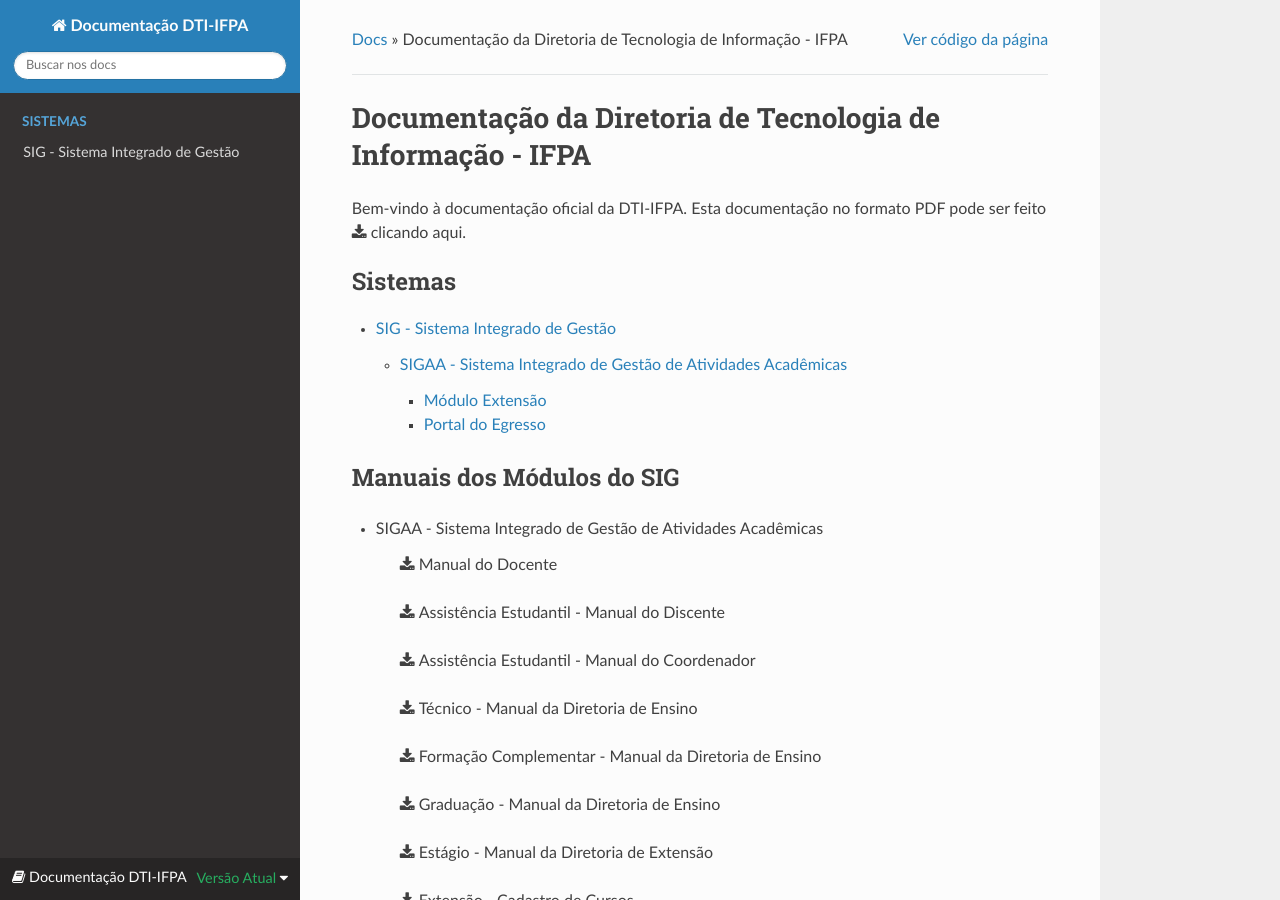
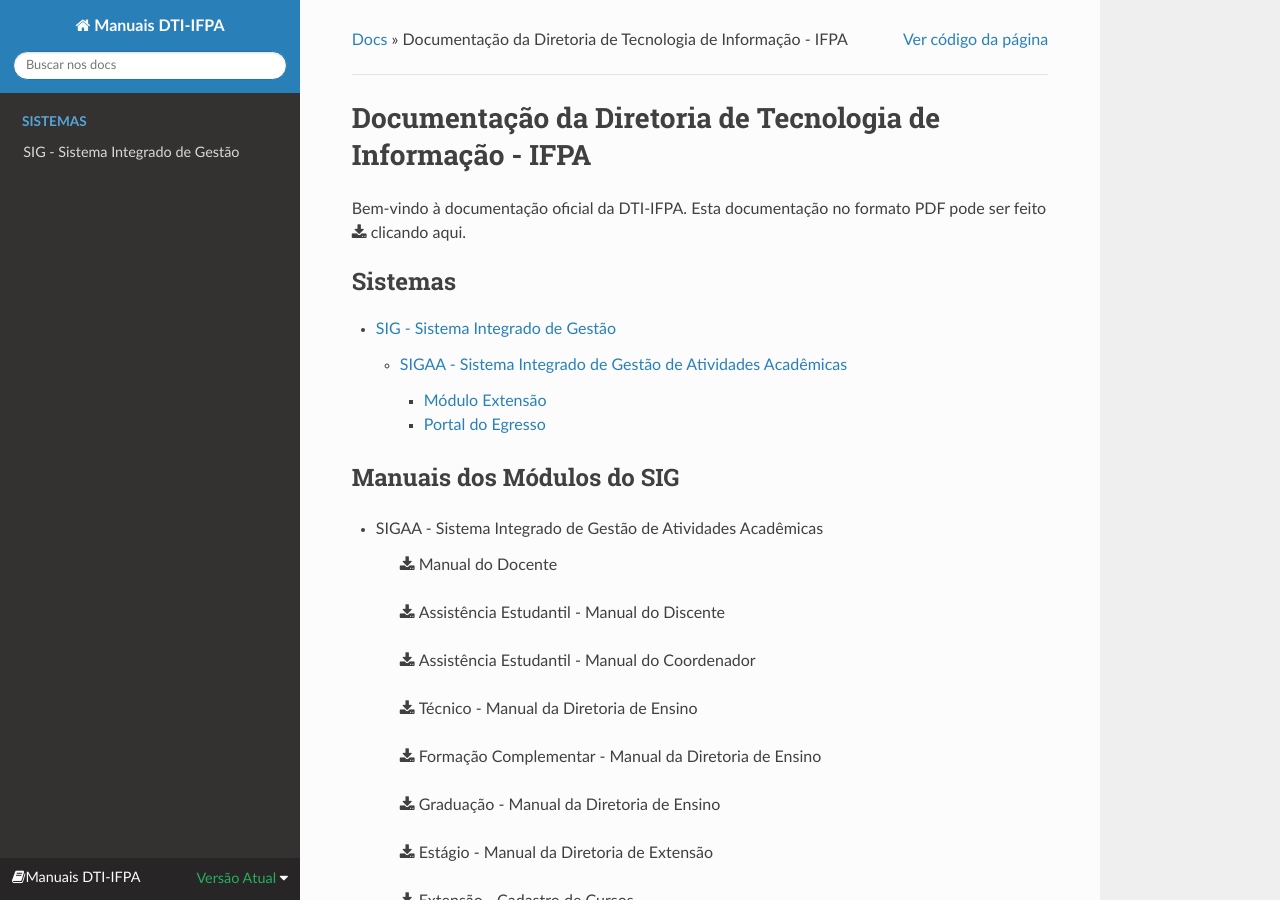
Before and after one commit to djangonauta/dti-docs, a Sphinx documentation site: the page built from source/index.rst, in a window 1280 px wide and 900 px high. Built offline with Sphinx 7.4.7 and the Read the Docs theme 2.0.0, drawn with Linux system fonts in a browser that asks for light colours.

Commit message:
fix: alterado label documentação para manuais

```diff
--- a/source/_templates/versions.html
+++ b/source/_templates/versions.html
@@ -1,13 +1,13 @@
 <div class="rst-versions" data-toggle="rst-versions" role="note" aria-label="versions">
   <span class="rst-current-version" data-toggle="rst-current-version">
-    <span class="fa fa-book"> Documentação DTI-IFPA</span>
+    <span class="fa fa-book">Manuais DTI-IFPA</span>
     Versão Atual
     <span class="fa fa-caret-down"></span>
   </span>
   <div class="rst-other-versions">
     <dl>
       <dt>Downloads</dt>
-      <dd><a href="/_downloads/documentacao.pdf" target="_blank">PDF</a></dd>
+      <dd><a href="/manuais/_downloads/manuais.pdf" target="_blank">PDF</a></dd>
     </dl>
   </div>
 </div>
--- a/source/conf.py
+++ b/source/conf.py
@@ -19,7 +19,7 @@
 
 # -- Project information -----------------------------------------------------
 
-project = 'Documentação DTI-IFPA'
+project = 'Manuais DTI-IFPA'
 copyright = '2018, Diretoria de Tecnologia da Informação, IFPA'
 author = 'Diretoria de Tecnologia da Informação, IFPA'
 
@@ -103,7 +103,7 @@
 # -- Options for HTMLHelp output ---------------------------------------------
 
 # Output file base name for HTML help builder.
-htmlhelp_basename = 'DocumentacaoDTI-IFPAdoc'
+htmlhelp_basename = 'ManuaisoDTI-IFPA'
 
 
 # -- Options for LaTeX output ------------------------------------------------
@@ -130,7 +130,7 @@
 # (source start file, target name, title,
 #  author, documentclass [howto, manual, or own class]).
 latex_documents = [
-    (master_doc, 'documentacao.tex', 'Documentação DTI-IFPA',
+    (master_doc, 'manuais.tex', 'Manuais DTI-IFPA',
      'Diretoria de Tecnologia da Informação, IFPA', 'manual'),
 ]
 
@@ -140,7 +140,7 @@
 # One entry per manual page. List of tuples
 # (source start file, name, description, authors, manual section).
 man_pages = [
-    (master_doc, 'Documentação DTI-IFPA', 'Documentação DTI-IFPA',
+    (master_doc, 'Manuais DTI-IFPA', 'Manuais DTI-IFPA',
      [author], 1)
 ]
 
@@ -151,7 +151,7 @@
 # (source start file, target name, title, author,
 #  dir menu entry, description, category)
 texinfo_documents = [
-    (master_doc, 'Documentação DTI-IFPA', 'Documentação DTI-IFPA',
-     author, 'Documentação DTI-IFPA', 'Documentação DTI-IFPA.',
+    (master_doc, 'Manuais DTI-IFPA', 'Manuais DTI-IFPA',
+     author, 'Manuais DTI-IFPA', 'Manuais DTI-IFPA.',
      'Miscellaneous'),
 ]
--- a/source/index.rst
+++ b/source/index.rst
@@ -1,7 +1,7 @@
 Documentação da Diretoria de Tecnologia de Informação - IFPA
 ============================================================
 
-Bem-vindo à documentação oficial da DTI-IFPA. Esta documentação no formato PDF pode ser feito :download:`clicando aqui <../build/latex/documentacao.pdf>`.
+Bem-vindo à documentação oficial da DTI-IFPA. Esta documentação no formato PDF pode ser feito :download:`clicando aqui <../build/latex/manuais.pdf>`.
 
 .. toctree::
     :caption: Sumário
```
Also changed, not shown: 1 other file.
